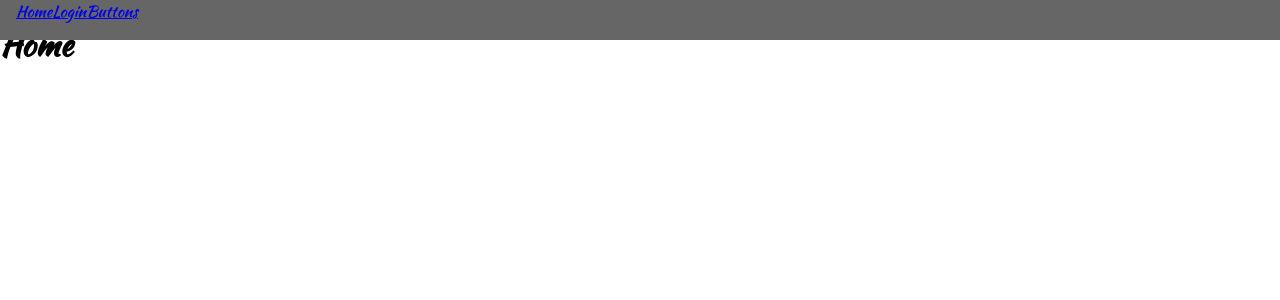
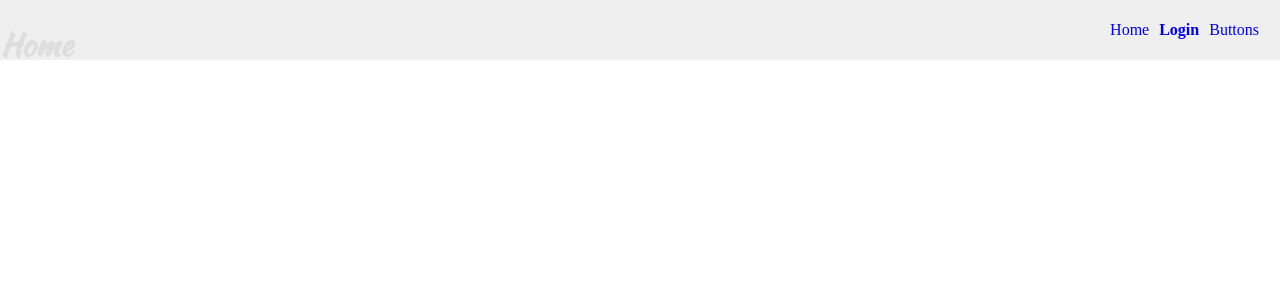
Before and after one commit to anitkumarsingh/styled-component-practice, a React (Create React App) app: page / in a window 1280 px wide. Shown: the top 300 px of the page. Built offline with nearby package versions, Linux system fonts and the light colour scheme.

Commit message:
overiding Non styled component

```diff
--- a/public/index.html
+++ b/public/index.html
@@ -16,6 +16,12 @@
 		<link rel="preconnect" href="https://fonts.gstatic.com" crossorigin />
 		<link
 			href="https://fonts.googleapis.com/css2?family=Kaushan+Script&display=swap"
+			rel="stylesheet"
+		/>
+		<link rel="preconnect" href="https://fonts.googleapis.com" />
+		<link rel="preconnect" href="https://fonts.gstatic.com" crossorigin />
+		<link
+			href="https://fonts.googleapis.com/css2?family=Open+Sans:wght@300&display=swap"
 			rel="stylesheet"
 		/>
 
--- a/src/components/common/Header.js
+++ b/src/components/common/Header.js
@@ -1,25 +1,50 @@
 import React from 'react';
-import { Link } from 'react-router-dom';
+import { Link as RouterLink } from 'react-router-dom';
 import styled from 'styled-components';
 
 const HeaderStyle = styled.header`
-	height: 40px;
-	padding: 0 16px;
-	background: #666;
-	font-size: 16px;
+	height: 60px;
 	width: 100%;
 	box-sizing: border-box;
 	display: flex;
-  position: fixed;
-  top: 0;
+	padding: 0 16px;
+	background: #eeee;
+	position: fixed;
+	top: 0;
 `;
 
+const Menus = styled.nav`
+	display: flex;
+	position: relative;
+	width: initial;
+	margin: auto 0 auto auto;
+	border-bottom: none;
+	font-family: 'Open-sans';
+	background: none;
+	left: initial;
+	top: initial;
+`;
+const Link = ({ isActive, children, ...props }) => {
+	return <RouterLink {...props}>{children}</RouterLink>;
+};
+
+const StyledLink = styled(Link)`
+	padding: 0 5px;
+	text-align: center;
+	text-decoration: none;
+	margin: auto 0;
+	font-weight: ${(p) => (p.isActive ? 'bold' : 'normal')};
+`;
 const Header = () => {
 	return (
 		<HeaderStyle>
-			<Link to='/'>Home</Link>
-			<Link to='/login'>Login</Link>
-			<Link to='/button'>Buttons</Link>
+			<Menus>
+				<StyledLink to='/'>Home</StyledLink>
+				<StyledLink to='/login' isActive>
+					Login
+				</StyledLink>
+				<StyledLink to='/button'>Buttons</StyledLink>
+			</Menus>
 		</HeaderStyle>
 	);
 };
--- a/src/components/common/PageLayout.js
+++ b/src/components/common/PageLayout.js
@@ -7,7 +7,7 @@ const Contents = styled.main`
 	margin: 80px auto 0 auto;
 	padding: 0 16px;
 	box-sizing: border-box;
-	font-family: 'Open Sans';
+	font-family: 'Open-Sans';
    h1, h2, h3, h4, h5, h6 {
 		font-family: 'Kaushan script';
 	}
```
